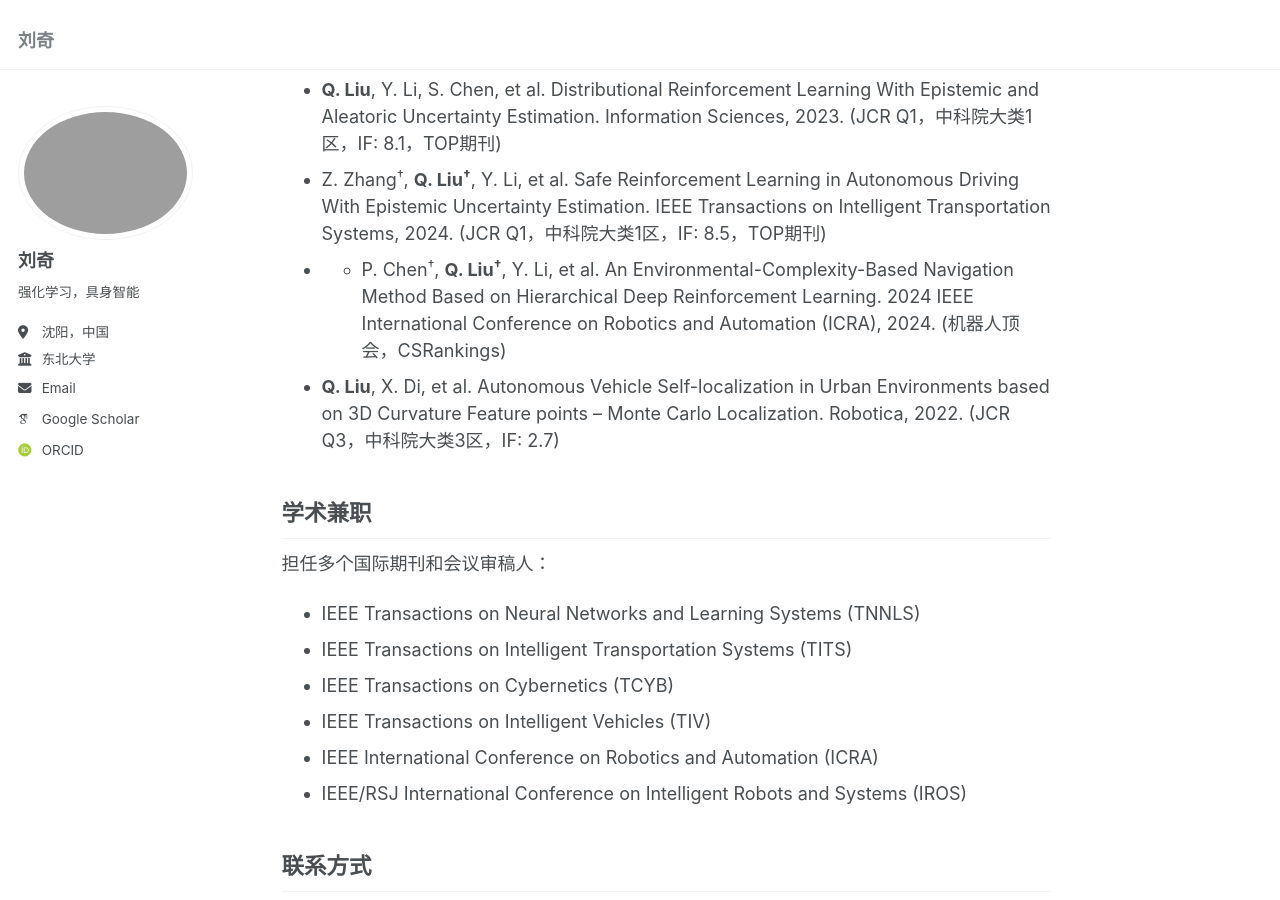
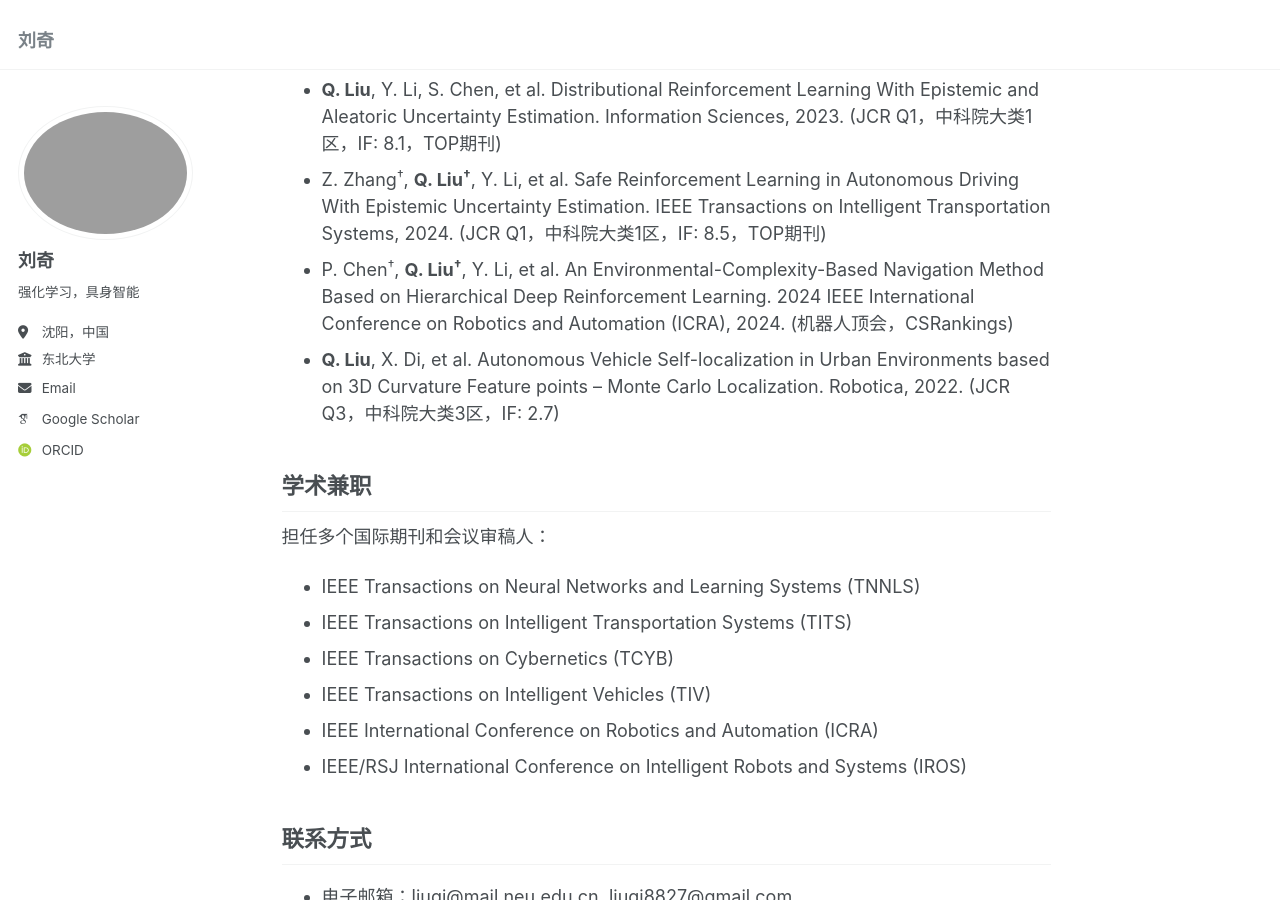
Before and after one commit to liuqi8827/liuqi8827.github.io, a Jekyll site: the page built from _pages/about.md, in a window 1280 px wide and 900 px high, scrolled down 1348 px. Built offline with Jekyll 4.4.1, drawn with Linux system fonts in a browser that asks for light colours; some web fonts are replaced.

```diff
--- a/_pages/about.md
+++ b/_pages/about.md
@@ -34,7 +34,7 @@ redirect_from:
 - **Q. Liu**, Y. Li, et al. Data Efficient Deep Reinforcement Learning With Action-Ranked Temporal Difference Learning, IEEE Transactions on Emerging Topics in Computational Intelligence, 2024. (JCR Q1，中科院大类2区，IF: 5.3)
 - **Q. Liu**, Y. Li, S. Chen, et al. Distributional Reinforcement Learning With Epistemic and Aleatoric Uncertainty Estimation. Information Sciences, 2023. (JCR Q1，中科院大类1区，IF: 8.1，TOP期刊)
 - Z. Zhang<sup>†</sup>, **Q. Liu<sup>†</sup>**, Y. Li, et al. Safe Reinforcement Learning in Autonomous Driving With Epistemic Uncertainty Estimation. IEEE Transactions on Intelligent Transportation Systems, 2024. (JCR Q1，中科院大类1区，IF: 8.5，TOP期刊)
-- - P. Chen<sup>†</sup>, **Q. Liu<sup>†</sup>**, Y. Li, et al. An Environmental-Complexity-Based Navigation Method Based on Hierarchical Deep Reinforcement Learning. 2024 IEEE International Conference on Robotics and Automation (ICRA), 2024. (机器人顶会，CSRankings)
+- P. Chen<sup>†</sup>, **Q. Liu<sup>†</sup>**, Y. Li, et al. An Environmental-Complexity-Based Navigation Method Based on Hierarchical Deep Reinforcement Learning. 2024 IEEE International Conference on Robotics and Automation (ICRA), 2024. (机器人顶会，CSRankings)
 - **Q. Liu**, X. Di, et al. Autonomous Vehicle Self-localization in Urban Environments based on 3D Curvature Feature points – Monte Carlo Localization. Robotica, 2022. (JCR Q3，中科院大类3区，IF: 2.7)
 
 
```
